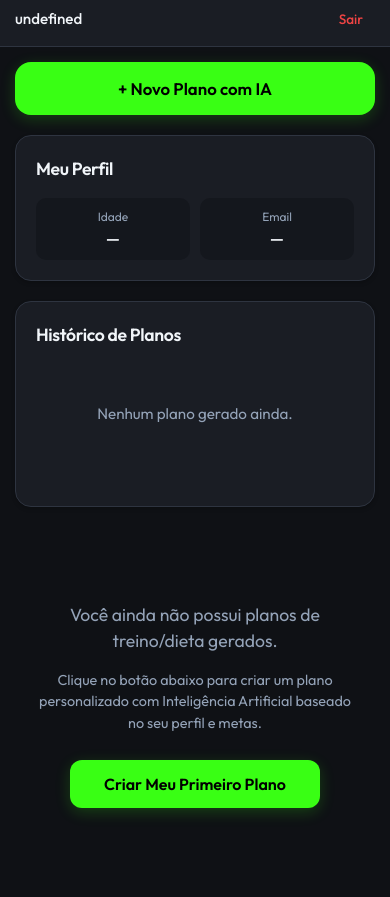
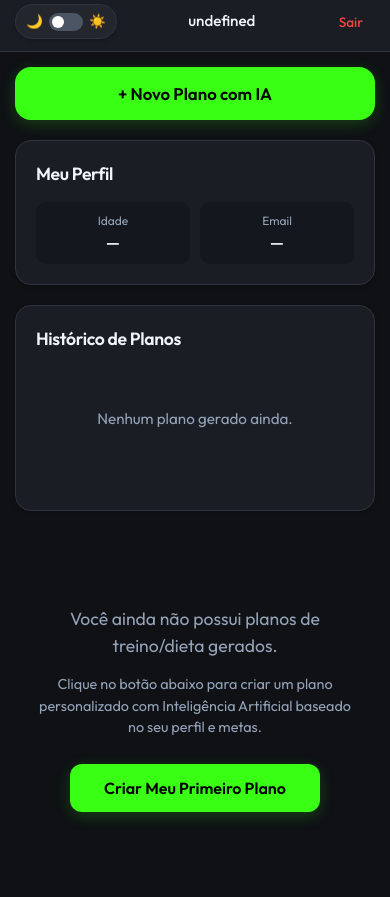
Before and after one commit to GustavoBrAlg/DietGust, a website: page public/dashboard.html in a window 390 px wide. Shown: the part 63-960 px from the top of the page. Drawn offline with Linux system fonts and the light colour scheme; no server answers; sample sign-in values are in the browser's storage.

Commit message:
feat: add light/dark mode and enhance mobile responsiveness

```diff
--- a/public/dashboard.html
+++ b/public/dashboard.html
@@ -35,6 +35,15 @@
         <h1>Diet<span>Gust</span></h1>
       </div>
       <div class="user-nav">
+        <!-- Theme Toggle -->
+        <div class="theme-switch-container">
+          <span class="theme-label-icon">🌙</span>
+          <label class="theme-switch">
+            <input type="checkbox" id="theme-checkbox">
+            <span class="slider round"></span>
+          </label>
+          <span class="theme-label-icon">☀️</span>
+        </div>
         <span id="user-display" class="user-name">Carregando...</span>
         <button id="logout-btn" class="btn-logout">Sair</button>
       </div>
```
